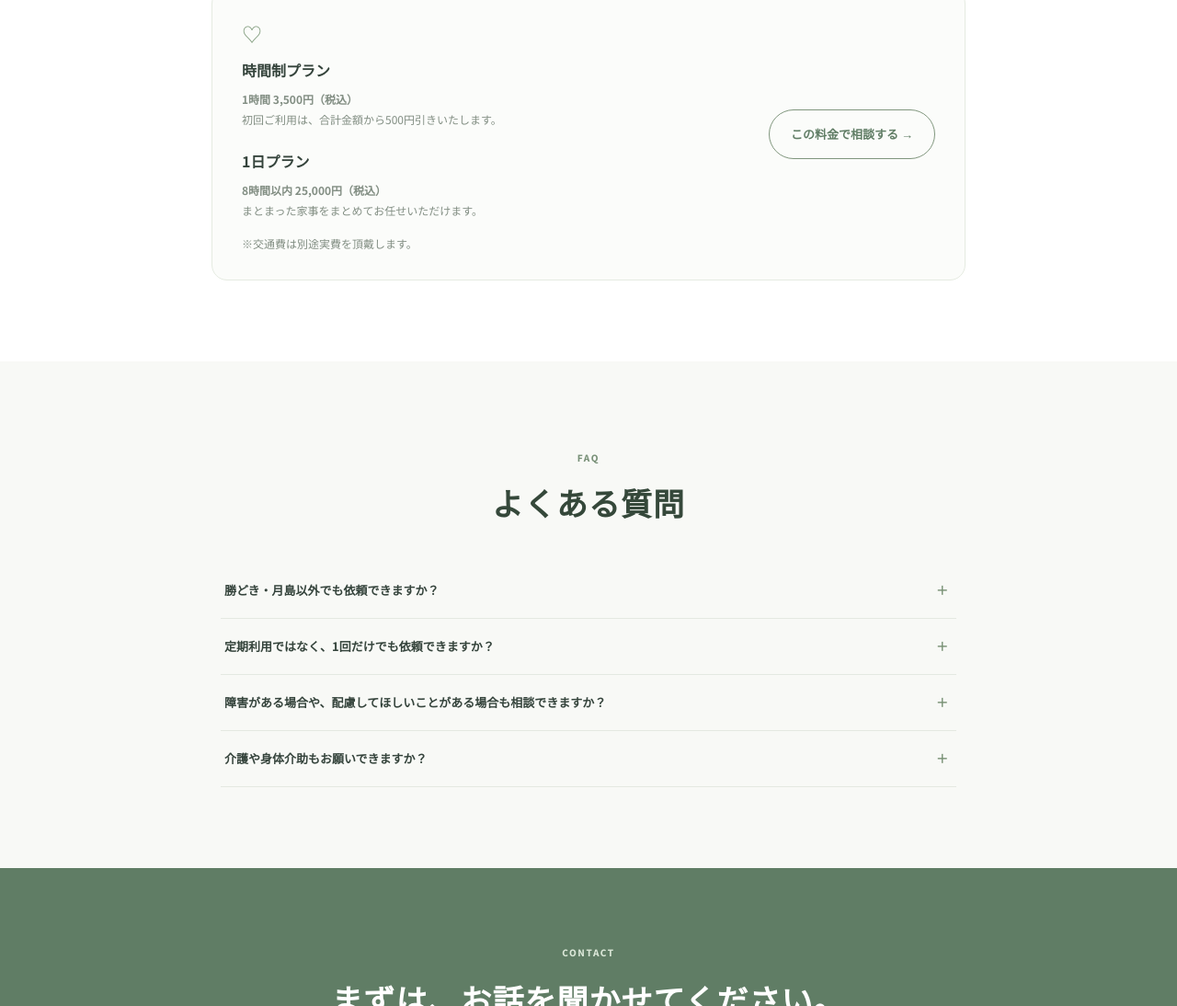
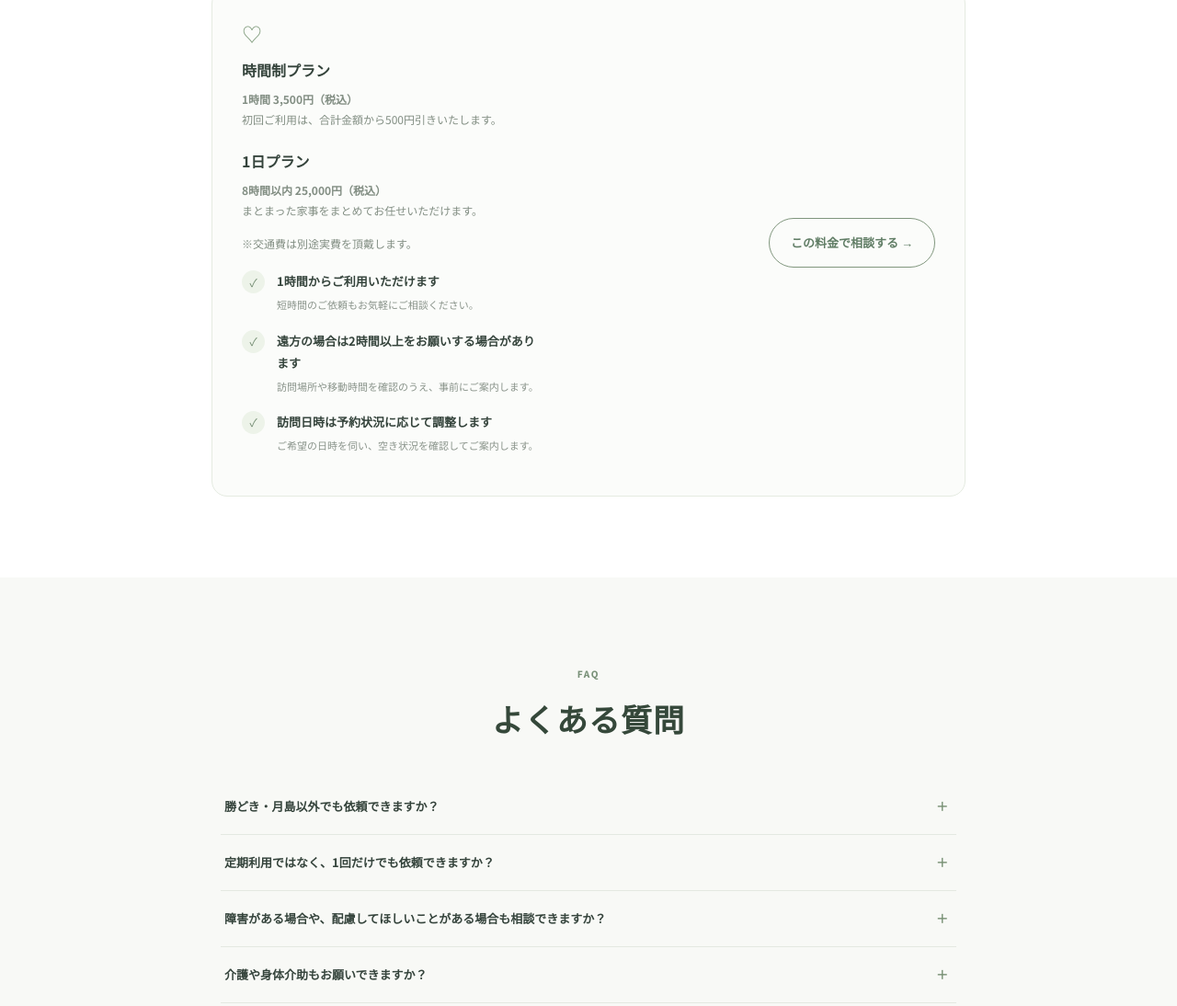
Before and after one commit to kaji-omakase/machino-kaji-support, a plain HTML site: page index.html in a window 1280 px wide. Shown: the part 3320-4414 px from the top of the page at 92% size. Drawn offline with Linux system fonts and the light colour scheme.

Commit message:
利用時間と予約条件を料金欄に追加

```diff
--- a/index.html
+++ b/index.html
@@ -123,6 +123,11 @@
             <h3 style="margin-top:20px">1日プラン</h3>
             <p><strong>8時間以内 25,000円（税込）</strong><br>まとまった家事をまとめてお任せいただけます。</p>
             <p style="margin-top:14px">※交通費は別途実費を頂戴します。</p>
+            <ul class="check-list" style="margin-top:18px">
+              <li><span>✓</span><div><strong>1時間からご利用いただけます</strong><small>短時間のご依頼もお気軽にご相談ください。</small></div></li>
+              <li><span>✓</span><div><strong>遠方の場合は2時間以上をお願いする場合があります</strong><small>訪問場所や移動時間を確認のうえ、事前にご案内します。</small></div></li>
+              <li><span>✓</span><div><strong>訪問日時は予約状況に応じて調整します</strong><small>ご希望の日時を伺い、空き状況を確認してご案内します。</small></div></li>
+            </ul>
           </div>
           <a class="button button-outline" href="#contact">この料金で相談する →</a>
         </div>
```
